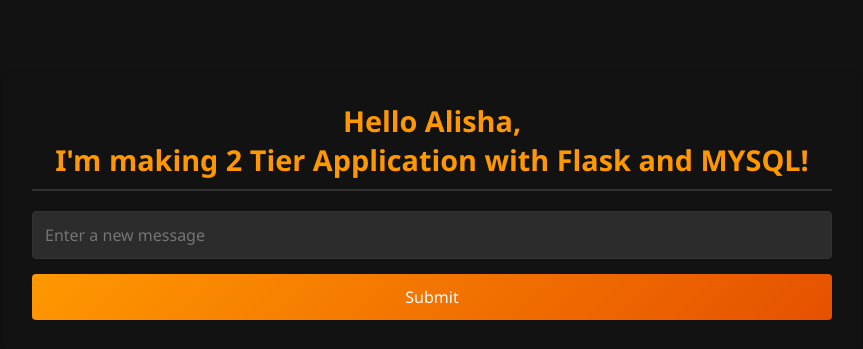
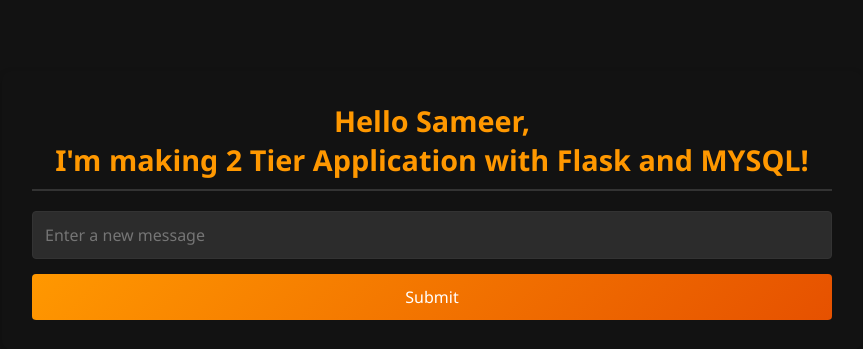
Before and after one commit to SameerG16/Two-tier-flask-app, a Flask app: page / in a window 1280 px wide. Shown: the part 190-539 px from the top of the page, without its empty margins (208-1071 px from the left). Run offline with Flask 2, Linux system fonts and the light colour scheme; data that the repository does not hold is empty; some libraries are stand-ins or nearby versions.

Commit message:
Update index.html

```diff
--- a/templates/index.html
+++ b/templates/index.html
@@ -119,7 +119,7 @@
 
 <body>
     <div class="container">
-        <h1>Hello Alisha,<br>I'm making 2 Tier Application with Flask and MYSQL!</h1>
+        <h1>Hello Sameer,<br>I'm making 2 Tier Application with Flask and MYSQL!</h1>
         <div class="messages">
             {% for message in messages %}
                 <p>{{ message[0] }}</p>
```
